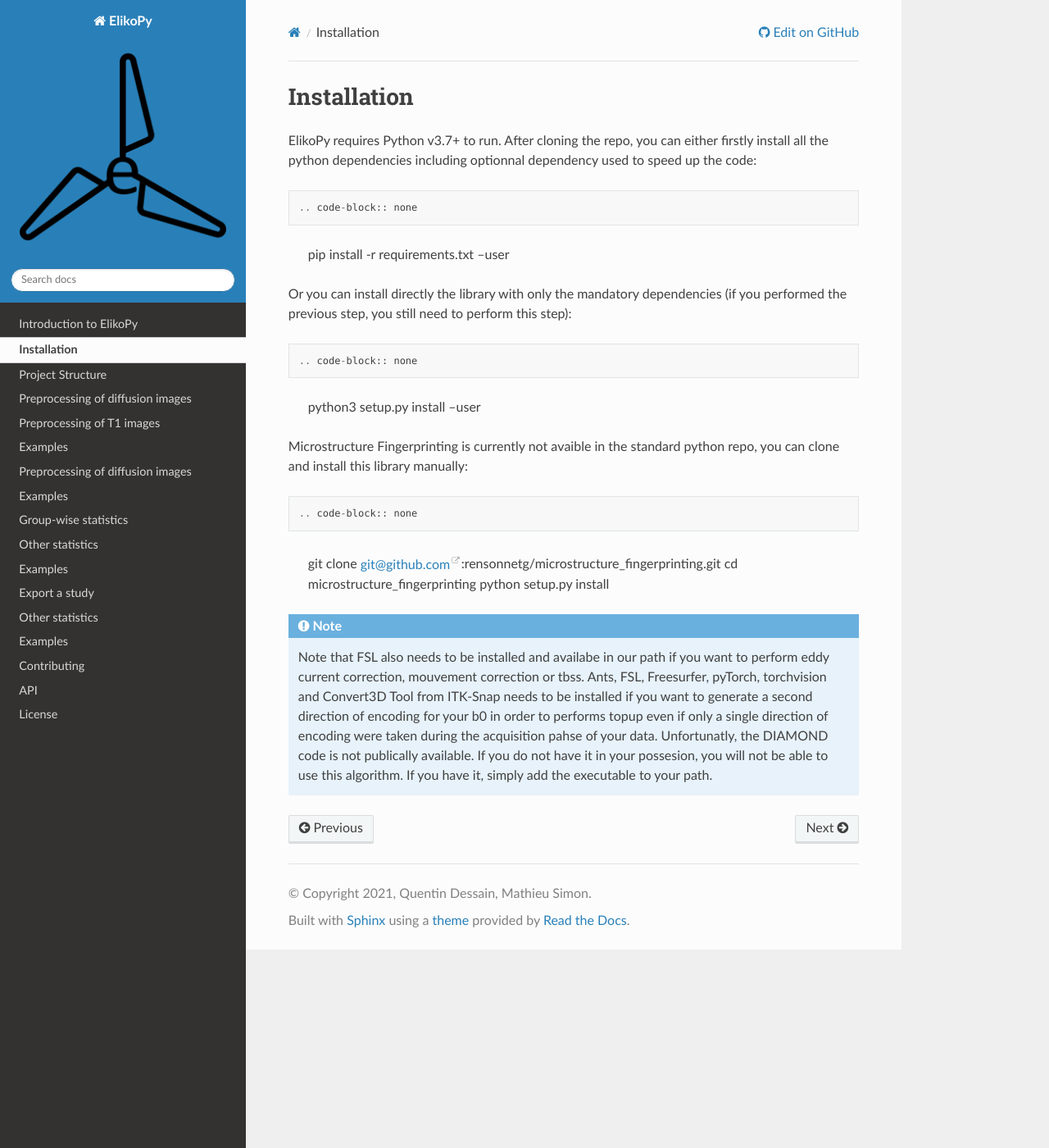
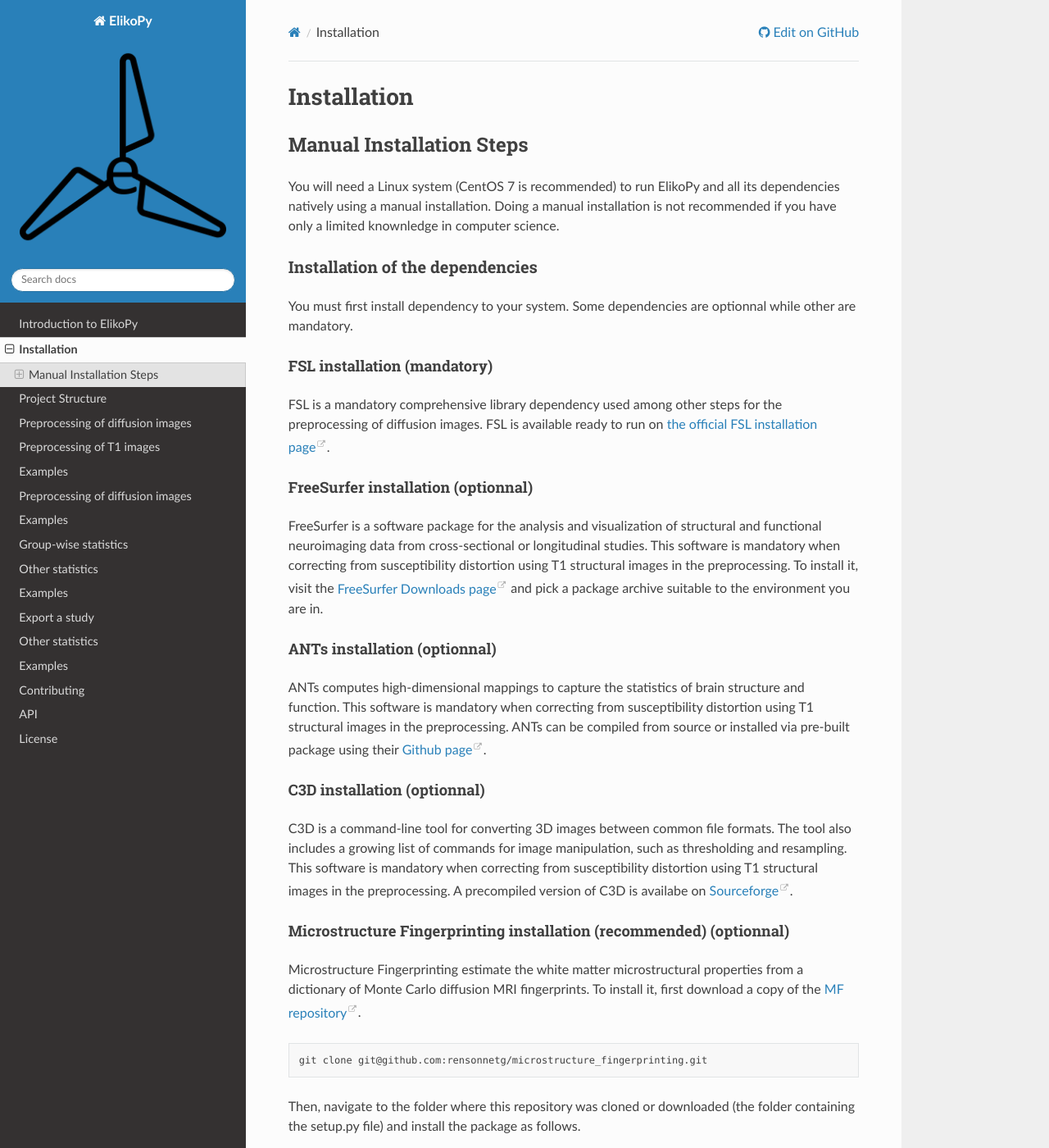
Before and after one commit to Hyedryn/elikopy, a Sphinx documentation site: the page built from docs/installation.rst, in a window 1280 px wide and 1400 px high. Shown: the whole window at 82% size. Built offline with Sphinx 7.4.7 and the Read the Docs theme 2.0.0, drawn with Linux system fonts in a browser that asks for light colours; some of the changed text lies outside the part shown.

Commit message:
Docs for manual installation

```diff
--- a/docs/installation.rst
+++ b/docs/installation.rst
@@ -4,28 +4,91 @@
 Installation
 ============
 
-ElikoPy requires Python v3.7+ to run.
+-------------------------
+Manual Installation Steps
+-------------------------
+
+You will need a Linux system (CentOS 7 is recommended) to run ElikoPy and all its dependencies natively using a manual installation.
+Doing a manual installation is not recommended if you have only a limited knownledge in computer science.
+
+Installation of the dependencies
+================================
+
+You must first install dependency to your system. Some dependencies are optionnal while other are mandatory.
+
+FSL installation (mandatory)
+^^^^^^^^^^^^^^^^^^^^^^^^^^^^
+
+FSL is a mandatory comprehensive library dependency used among other steps for the preprocessing of diffusion images.
+FSL is available ready to run on `the official FSL installation page <https://fsl.fmrib.ox.ac.uk/fsl/fslwiki/FslInstallation>`_.
+
+FreeSurfer installation (optionnal)
+^^^^^^^^^^^^^^^^^^^^^^^^^^^^^^^^^^^
+
+FreeSurfer is a software package for the analysis and visualization of structural and functional neuroimaging data
+from cross-sectional or longitudinal studies. This software is mandatory when correcting from susceptibility distortion
+using T1 structural images in the preprocessing. To install it, visit the `FreeSurfer Downloads page <https://surfer.nmr.mgh.harvard.edu/fswiki/DownloadAndInstall>`_
+and pick a package archive suitable to the environment you are in.
+
+ANTs installation (optionnal)
+^^^^^^^^^^^^^^^^^^^^^^^^^^^^^
+
+ANTs computes high-dimensional mappings to capture the statistics of brain structure and function. This software is mandatory
+when correcting from susceptibility distortion using T1 structural images in the preprocessing. ANTs can be compiled from
+source or installed via pre-built package using their `Github page <https://github.com/ANTsX/ANTs>`_.
+
+C3D installation (optionnal)
+^^^^^^^^^^^^^^^^^^^^^^^^^^^^
+
+C3D is a command-line tool for converting 3D images between common file formats. The tool also includes a growing list of commands
+for image manipulation, such as thresholding and resampling. This software is mandatory  when correcting from susceptibility distortion
+using T1 structural images in the preprocessing. A precompiled version of C3D is availabe on `Sourceforge <https://sourceforge.net/projects/c3d/>`_.
+
+Microstructure Fingerprinting installation (recommended) (optionnal)
+^^^^^^^^^^^^^^^^^^^^^^^^^^^^^^^^^^^^^^^^^^^^^^^^^^^^^^^^^^^^^^^^^^^^
+
+Microstructure Fingerprinting estimate the white matter microstructural properties from a dictionary of Monte Carlo diffusion MRI fingerprints. To install it,
+first download a copy of the `MF repository <https://github.com/rensonnetg/microstructure_fingerprinting>`_.
+
+.. code-block:: none
+
+	git clone git@github.com:rensonnetg/microstructure_fingerprinting.git
+
+Then, navigate to the folder where this repository was cloned or downloaded (the folder containing the setup.py file) and install the package as follows.
+
+.. code-block:: none
+
+	cd microstructure_fingerprinting
+	python setup.py install --user
+
+
+DIAMOND installation (optionnal)
+^^^^^^^^^^^^^^^^^^^^^^^^^^^^^^^^
+
+Unfortunatly, the DIAMOND code is not publically available. If you do not have it in your possesion, you will not be able to use this algorithm.
+If you have it, simply add the executable to your path.
+
+Installation of ElikoPy
+=======================
+
+ElikoPy requires Python v3.7+ to run.To install it, first download a copy or clone the `ElikoPy repository <https://github.com/Hyedryn/elikopy>`_.
+
+.. code-block:: none
+
+	git clone git@github.com:Hyedryn/elikopy.git
+
+
 After cloning the repo, you can either firstly install all the python dependencies including optionnal dependency used to speed up the code::
 
 .. code-block:: none
 
-   pip install -r requirements.txt --user
+	pip install -r requirements.txt --user
 
 Or you can install directly the library with only the mandatory dependencies (if you performed the previous step, you still need to perform this step)::
 
 .. code-block:: none
 
-   python3 setup.py install --user
-
-Microstructure Fingerprinting is currently not avaible in the standard python repo, you can clone and install this library manually::
-
-.. code-block:: none
-
-   git clone git@github.com:rensonnetg/microstructure_fingerprinting.git
-   cd microstructure_fingerprinting
-   python setup.py install
+	python3 setup.py install --user
 
 .. note::
-	Note that FSL also needs to be installed and availabe in our path if you want to perform eddy current correction, mouvement correction or tbss.
-	Ants, FSL, Freesurfer, pyTorch, torchvision and Convert3D Tool from ITK-Snap needs to be installed if you want to generate a second direction of encoding for your b0 in order to performs topup even if only a single direction of encoding were taken during the acquisition pahse of your data.
-	Unfortunatly, the DIAMOND code is not publically available. If you do not have it in your possesion, you will not be able to use this algorithm. If you have it, simply add the executable to your path.
+	When using ElikoPy, do not forget to reference it among all of the used dependencies.
```
